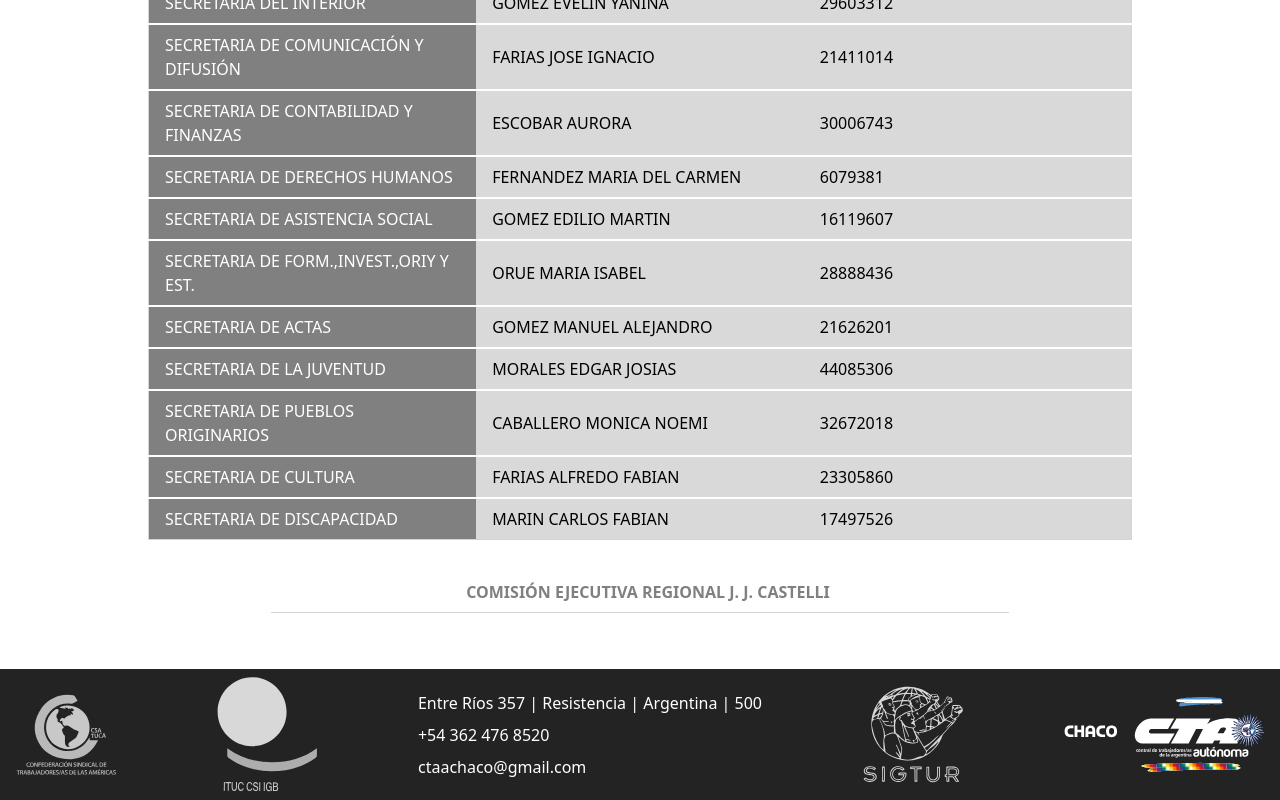
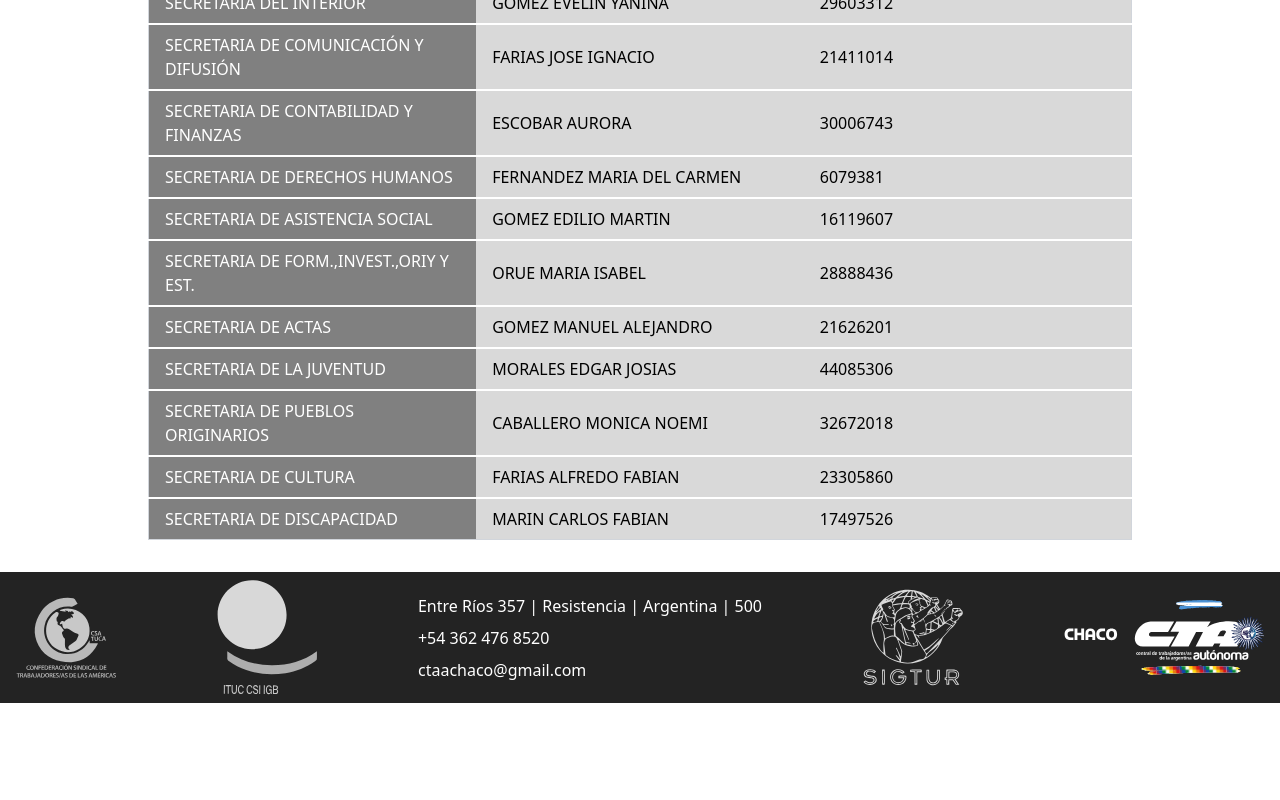
Before and after one commit to br1lisboa/CTA-NEXT, a Next.js app: page /secretarias in a window 1280 px wide. Shown: the part 480-1280 px from the top of the page. After the commit the page ends 1183 px from the top, so only its background shows below. Built offline with nearby package versions, Linux system fonts and the light colour scheme.

Commit message:
eliminé el texto sobrante

```diff
--- a/src/views/secretarias/index.tsx
+++ b/src/views/secretarias/index.tsx
@@ -26,8 +26,6 @@ export function Secretarias() {
       <Separator text="COMISIÓN EJECUTIVA PROVINCIA DEL CHACO" className="text-center my-10" />
       <div className="max-w-full mx-auto p-5">
         <Tabla data={datos} />
-        <Separator text="COMISIÓN EJECUTIVA REGIONAL J. J. CASTELLI" className="text-center my-10" />
-
       </div>
 
     </>
```
